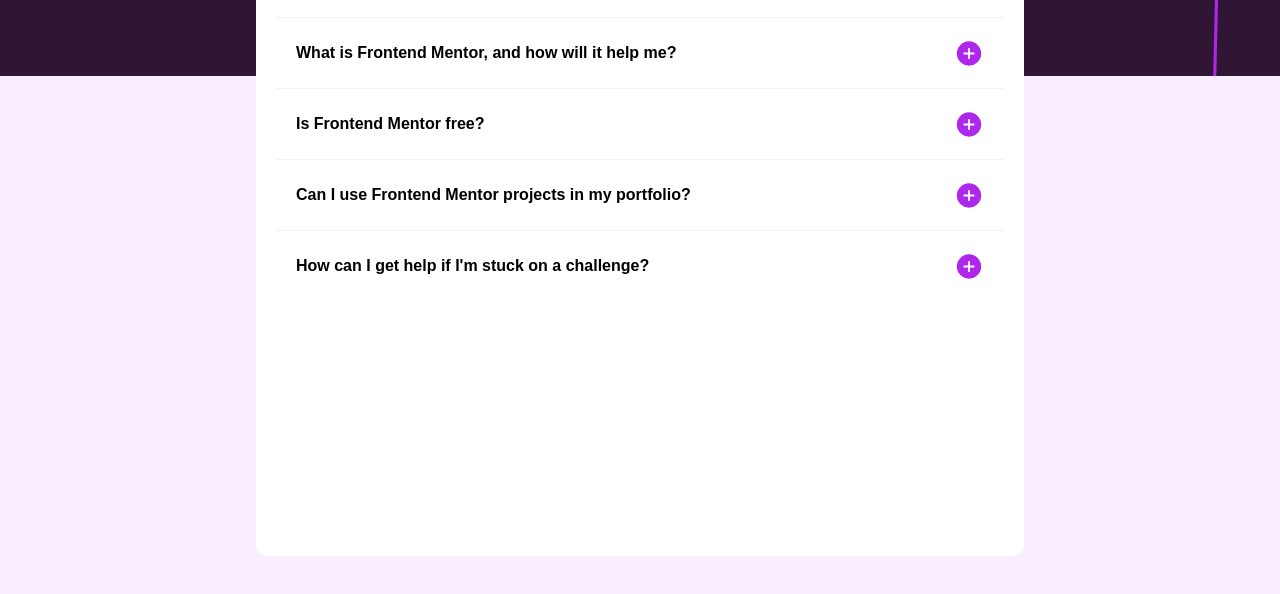
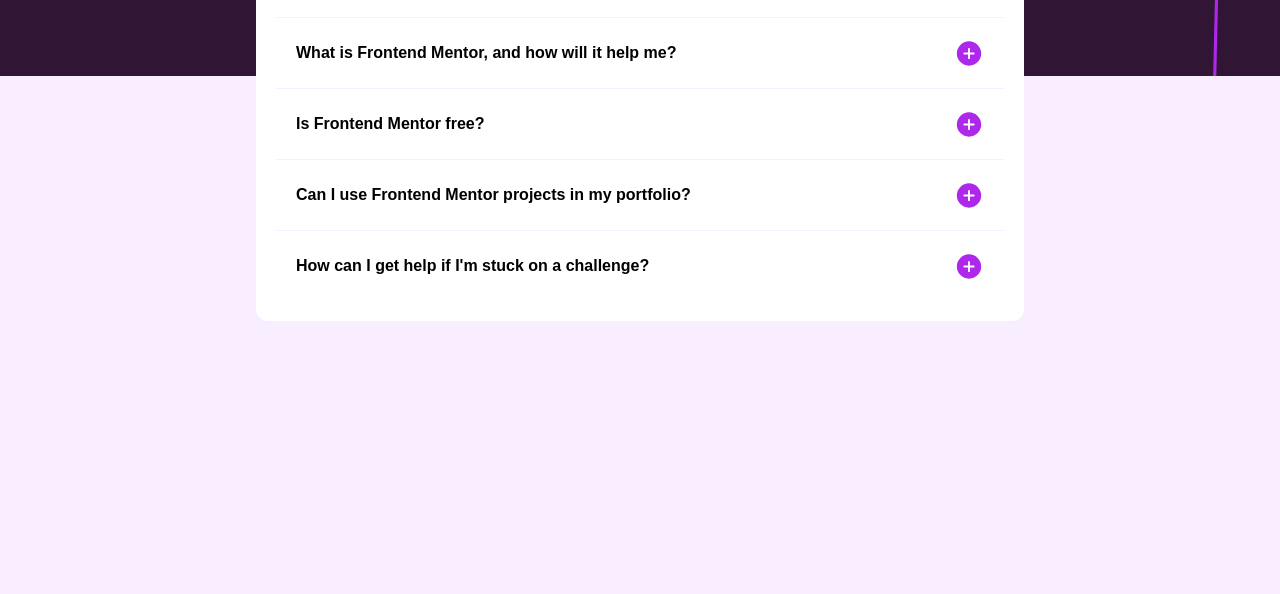
Before and after one commit to Angelo-Ramarovahoaka/FAQ, a plain HTML site: page index.html in a window 1280 px wide. Shown: the part 164-758 px from the top of the page. Drawn offline with Linux system fonts and the light colour scheme.

Commit message:
second commit

```diff
--- a/style.css
+++ b/style.css
@@ -26,7 +26,6 @@ body{
 }
 .container{
     position: absolute;
-    bottom: 10vh;
     top: 10vh;
     right: 20vw;
     left: 20vw;
```
